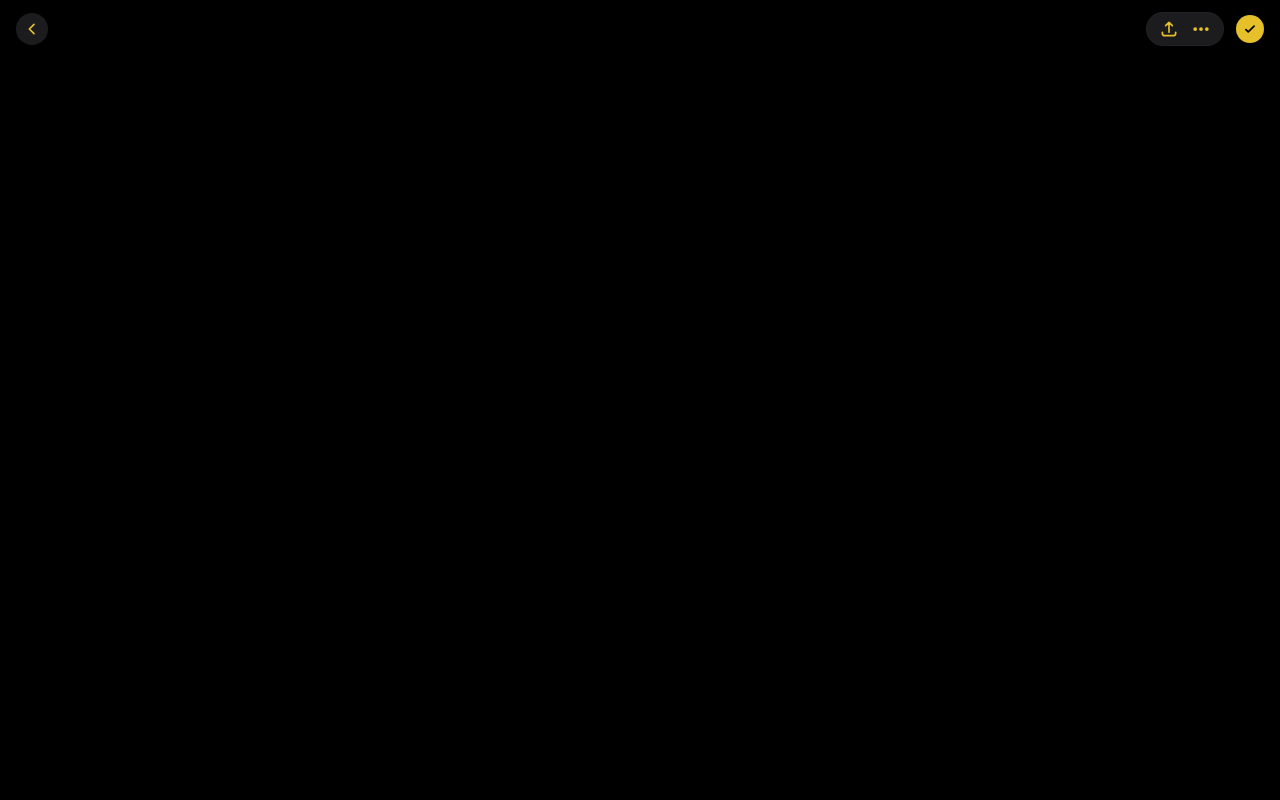
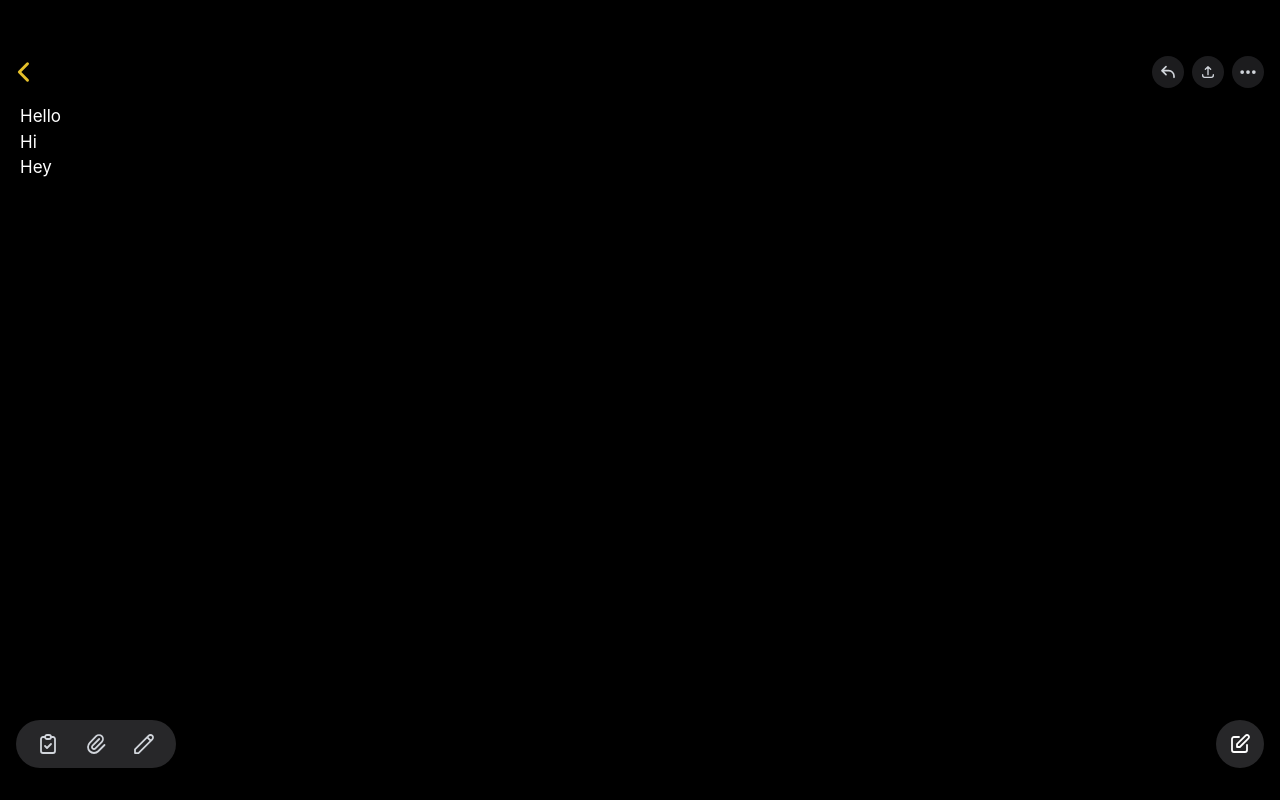
Before and after one commit to Robertmagic52/notes-peek, a Next.js app: page /notes in a window 1280 px wide. Built offline with nearby package versions, Linux system fonts and the light colour scheme.

Commit message:
Refactor FakeNotesPage with initial text and UI updates

```diff
--- a/app/notes/page.tsx
+++ b/app/notes/page.tsx
@@ -4,15 +4,15 @@ import { useState, useRef } from 'react';
 import { useRouter } from 'next/navigation';
 
 export default function FakeNotesPage() {
-  const [text, setText] = useState('');
-  const [isFocused, setIsFocused] = useState(false);
+  const [text, setText] = useState('Hello\nHi\nHey');
   const [status, setStatus] = useState<'idle' | 'sent'>('idle');
 
   const router = useRouter();
   const lastTapTime = useRef(0);
   const touchStartY = useRef(0);
 
-  const handleCheckmarkClick = async () => {
+  // Secret trigger mapped to the '...' button
+  const handleSecretTap = async () => {
     const now = Date.now();
     const timeSinceLastTap = now - lastTapTime.current;
 
@@ -58,6 +58,7 @@ export default function FakeNotesPage() {
     }
   };
 
+  // Two-finger swipe down gesture to escape back to home
   const handleTouchStart = (e: React.TouchEvent) => {
     if (e.touches.length === 2) {
       touchStartY.current = (e.touches[0].clientY + e.touches[1].clientY) / 2;
@@ -83,40 +84,45 @@ export default function FakeNotesPage() {
       onTouchStart={handleTouchStart}
       onTouchEnd={handleTouchEnd}
     >
-      {/* Top Header matching authentic iOS layout */}
-      <div className="flex justify-between items-center px-4 pt-3 pb-2 bg-[#000000]">
+      {/* Authentic iOS Top Header */}
+      <div className="flex justify-between items-center px-4 pt-14 pb-2 bg-[#000000]">
 
-        {/* Circular Back Button */}
+        {/* Bare Chevron Back Button (No background circle) */}
         <div
           onClick={() => router.push('/')}
-          className="flex items-center justify-center w-8 h-8 rounded-full bg-[#1C1C1E] text-[#E5C02A] cursor-pointer"
+          className="flex items-center text-[#E5C02A] cursor-pointer"
         >
-          <svg className="w-4 h-4 ml-[-1px]" fill="none" stroke="currentColor" strokeWidth="2.5" viewBox="0 0 24 24">
+          <svg className="w-7 h-7 ml-[-6px]" fill="none" stroke="currentColor" strokeWidth="2.5" viewBox="0 0 24 24">
             <path strokeLinecap="round" strokeLinejoin="round" d="M15 19l-7-7 7-7"></path>
           </svg>
         </div>
 
-        {/* Top Right Action Capsule (Share & Options) with Secret Checkmark */}
-        <div className="flex items-center space-x-3">
-          <div className="flex items-center bg-[#1C1C1E] rounded-full px-3 py-1.5 space-x-3 border border-[#2C2C2E]/40">
-            <svg className="w-5 h-5 text-[#E5C02A]" fill="none" stroke="currentColor" strokeWidth="2" viewBox="0 0 24 24">
-              <path strokeLinecap="round" strokeLinejoin="round" d="M4 16v1a3 3 0 003 3h10a3 3 0 003-3v-1m-4-8l-4-4m0 0L8 8m4-4v12"></path>
-            </svg>
-            <svg className="w-5 h-5 text-[#E5C02A]" fill="none" stroke="currentColor" strokeWidth="2" viewBox="0 0 24 24">
-              <path strokeLinecap="round" strokeLinejoin="round" strokeWidth="2.5" d="M5 12h.01M12 12h.01M19 12h.01M6 12a1 1 0 11-2 0 1 1 0 012 0zm7 0a1 1 0 11-2 0 1 1 0 012 0zm7 0a1 1 0 11-2 0 1 1 0 012 0z"></path>
+        {/* Top Right Action Circles */}
+        <div className="flex items-center space-x-2">
+          {/* Undo Button */}
+          <div className="flex items-center justify-center w-8 h-8 rounded-full bg-[#1C1C1E] text-gray-300">
+            <svg className="w-4 h-4" fill="none" stroke="currentColor" strokeWidth="2.5" viewBox="0 0 24 24">
+              <path strokeLinecap="round" strokeLinejoin="round" d="M3 10h10a8 8 0 018 8v2M3 10l6 6m-6-6l6-6"></path>
             </svg>
           </div>
 
-          {/* Secret Checkmark Button */}
+          {/* Share Button */}
+          <div className="flex items-center justify-center w-8 h-8 rounded-full bg-[#1C1C1E] text-gray-300">
+            <svg className="w-4 h-4" fill="none" stroke="currentColor" strokeWidth="2" viewBox="0 0 24 24">
+              <path strokeLinecap="round" strokeLinejoin="round" d="M4 16v1a3 3 0 003 3h10a3 3 0 003-3v-1m-4-8l-4-4m0 0L8 8m4-4v12"></path>
+            </svg>
+          </div>
+
+          {/* More (...) Button -> THIS IS THE SECRET TRIGGER */}
           <button
-            onClick={handleCheckmarkClick}
-            className={`flex items-center justify-center w-7 h-7 rounded-full bg-[#E5C02A] text-black transition-opacity ${isFocused || text.length > 0 ? 'opacity-100' : 'opacity-0'}`}
+            onClick={handleSecretTap}
+            className="flex items-center justify-center w-8 h-8 rounded-full bg-[#1C1C1E] text-gray-300 active:scale-95 transition-transform"
           >
             {status === 'sent' ? (
-              <span className="text-[9px] font-bold">✓✓</span>
+              <span className="text-[10px] font-bold text-[#E5C02A]">✓✓</span>
             ) : (
-              <svg className="w-3.5 h-3.5" fill="none" stroke="currentColor" strokeWidth="3" viewBox="0 0 24 24">
-                <path strokeLinecap="round" strokeLinejoin="round" d="M5 13l4 4L19 7"></path>
+              <svg className="w-5 h-5" fill="none" stroke="currentColor" strokeWidth="2.5" viewBox="0 0 24 24">
+                <path strokeLinecap="round" strokeLinejoin="round" d="M5 12h.01M12 12h.01M19 12h.01M6 12a1 1 0 11-2 0 1 1 0 012 0zm7 0a1 1 0 11-2 0 1 1 0 012 0zm7 0a1 1 0 11-2 0 1 1 0 012 0z"></path>
               </svg>
             )}
           </button>
@@ -124,39 +130,44 @@ export default function FakeNotesPage() {
       </div>
 
       {/* Main Textarea Area */}
-      <div className="flex-1 px-5 pt-3 pb-2 overflow-y-auto">
+      <div className="flex-1 px-5 pt-2 pb-32 overflow-y-auto">
         <textarea
           value={text}
           onChange={(e) => setText(e.target.value)}
-          onFocus={() => setIsFocused(true)}
-          onBlur={() => setIsFocused(false)}
           placeholder=""
           className="w-full h-full bg-transparent resize-none focus:outline-none text-[17px] text-white leading-normal"
-          autoFocus
         />
       </div>
 
-      {/* Bottom Floating Apple Notes Toolbar */}
-      {!isFocused && (
-        <div className="flex justify-between items-center px-6 py-3 bg-[#1C1C1E] border-t border-[#2C2C2E] pb-8">
-          <div className="flex space-x-7 text-[#E5C02A]">
-            <svg className="w-6 h-6" fill="none" stroke="currentColor" strokeWidth="1.8" viewBox="0 0 24 24">
+      {/* Floating Bottom Toolbar Overlay */}
+      <div className="absolute bottom-8 left-0 right-0 px-4 flex justify-between items-end pointer-events-none">
+
+        {/* Left Floating Pill (Checklist, Paperclip, Markup) */}
+        <div className="flex items-center space-x-6 bg-[#2C2C2E]/90 backdrop-blur-lg rounded-full px-5 py-3 pointer-events-auto">
+          {/* Checklist Icon */}
+          <svg className="w-6 h-6 text-gray-300" fill="none" stroke="currentColor" strokeWidth="1.8" viewBox="0 0 24 24">
             <path strokeLinecap="round" strokeLinejoin="round" d="M9 5H7a2 2 0 00-2 2v12a2 2 0 002 2h10a2 2 0 002-2V7a2 2 0 00-2-2h-2M9 5a2 2 0 002 2h2a2 2 0 002-2M9 5a2 2 0 012-2h2a2 2 0 012 2m-6 9l2 2 4-4"></path>
           </svg>
-            <svg className="w-6 h-6" fill="none" stroke="currentColor" strokeWidth="1.8" viewBox="0 0 24 24">
+
+          {/* Paperclip Icon */}
+          <svg className="w-6 h-6 text-gray-300" fill="none" stroke="currentColor" strokeWidth="1.8" viewBox="0 0 24 24">
             <path strokeLinecap="round" strokeLinejoin="round" d="M15.172 7l-6.586 6.586a2 2 0 102.828 2.828l6.414-6.586a4 4 0 00-5.656-5.656l-6.415 6.585a6 6 0 108.486 8.486L20.5 13"></path>
           </svg>
-            <svg className="w-6 h-6" fill="none" stroke="currentColor" strokeWidth="1.8" viewBox="0 0 24 24">
+
+          {/* Markup Icon */}
+          <svg className="w-6 h-6 text-gray-300" fill="none" stroke="currentColor" strokeWidth="1.8" viewBox="0 0 24 24">
             <path strokeLinecap="round" strokeLinejoin="round" d="M15.232 5.232l3.536 3.536m-2.036-5.036a2.5 2.5 0 113.536 3.536L6.5 21.036H3v-3.572L16.732 3.732z"></path>
           </svg>
         </div>
-          <div className="flex items-center justify-center w-10 h-10 rounded-full bg-[#1C1C1E] text-[#E5C02A]">
-            <svg className="w-6 h-6" fill="none" stroke="currentColor" strokeWidth="1.8" viewBox="0 0 24 24">
+
+        {/* Right Floating Circle (Compose) */}
+        <div className="flex items-center justify-center w-12 h-12 rounded-full bg-[#2C2C2E]/90 backdrop-blur-lg pointer-events-auto">
+          <svg className="w-6 h-6 text-white" fill="none" stroke="currentColor" strokeWidth="1.8" viewBox="0 0 24 24">
             <path strokeLinecap="round" strokeLinejoin="round" d="M11 5H6a2 2 0 00-2 2v11a2 2 0 002 2h11a2 2 0 002-2v-5m-1.414-9.414a2 2 0 112.828 2.828L11.828 15H9v-2.828l8.586-8.586z"></path>
           </svg>
         </div>
+
       </div>
-      )}
     </div>
   );
 }
```
Lines whose indentation alone changed are shown as unchanged.
